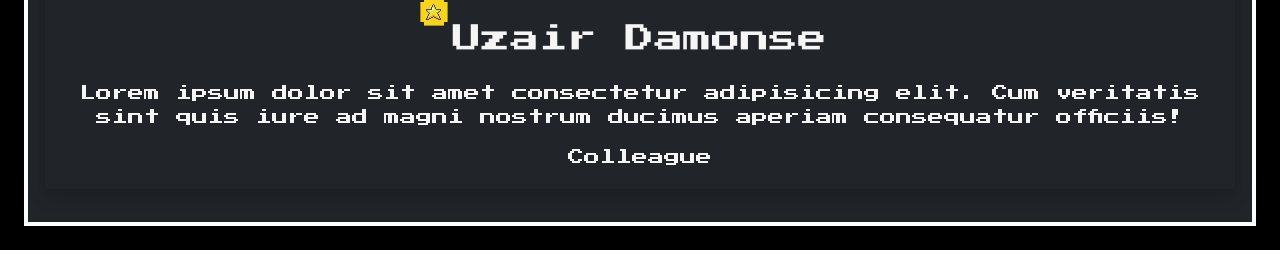
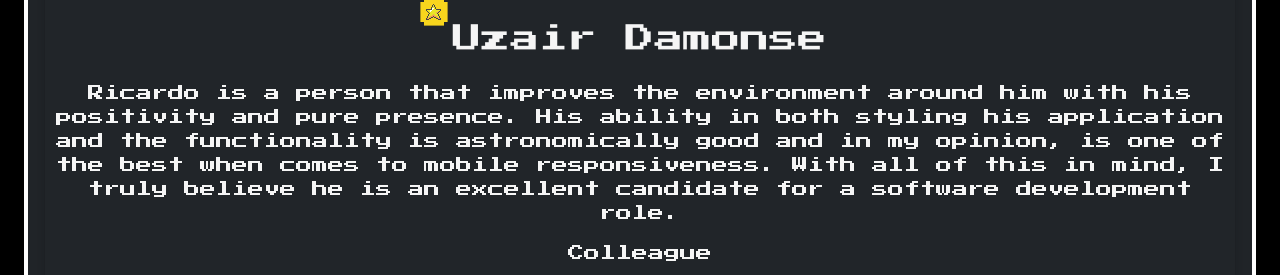
Before and after one commit to RicardoRonan/vue-portfolio, a Vue app: page /testimonials in a window 1280 px wide. Shown: the part 4323-4598 px from the top of the page. Before the commit the page ends 4573 px from the top, so only its background shows below. Built offline with nearby package versions, Linux system fonts and the light colour scheme.

Commit message:
added resume content

```diff
--- a/src/views/Testimonials.vue
+++ b/src/views/Testimonials.vue
@@ -123,7 +123,7 @@ export default {
           pixelImg: "https://i.postimg.cc/KvGswDNB/1658344828431.png",
           img: "https://i.postimg.cc/nh4XLLLt/IMG-20220720-211835.jpg",
           testimonial:
-            "Lorem ipsum dolor sit amet consectetur adipisicing elit. Cum veritatis sint quis iure ad magni nostrum ducimus aperiam consequatur officiis!",
+            "Ricardo is a person that improves the environment around him with his positivity and pure presence. His ability in both styling his application and the functionality is astronomically good and in my opinion, is one of the best when comes to mobile responsiveness. With all of this in mind, I truly believe he is an excellent candidate for a software development role.",
           role: "Colleague",
         },
       ],
```
